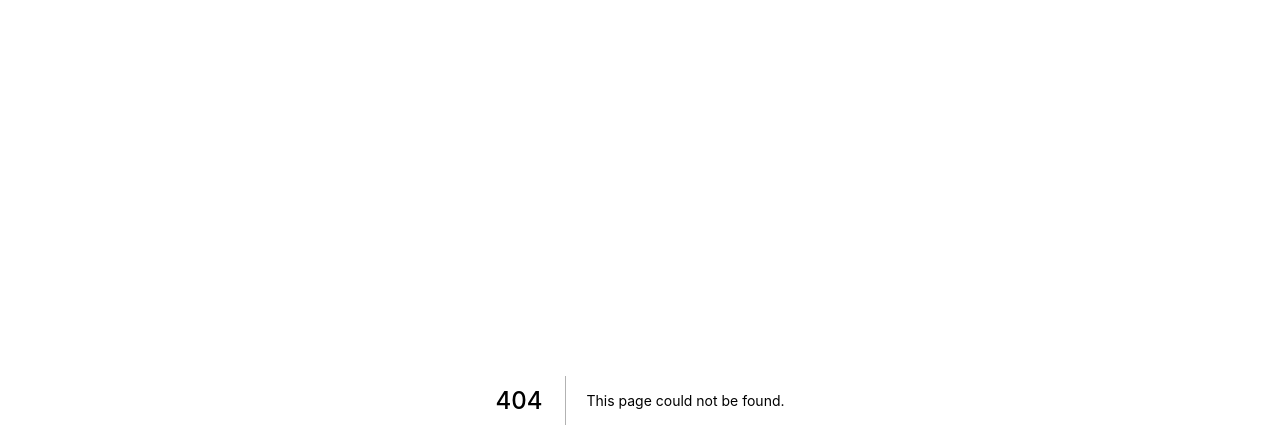
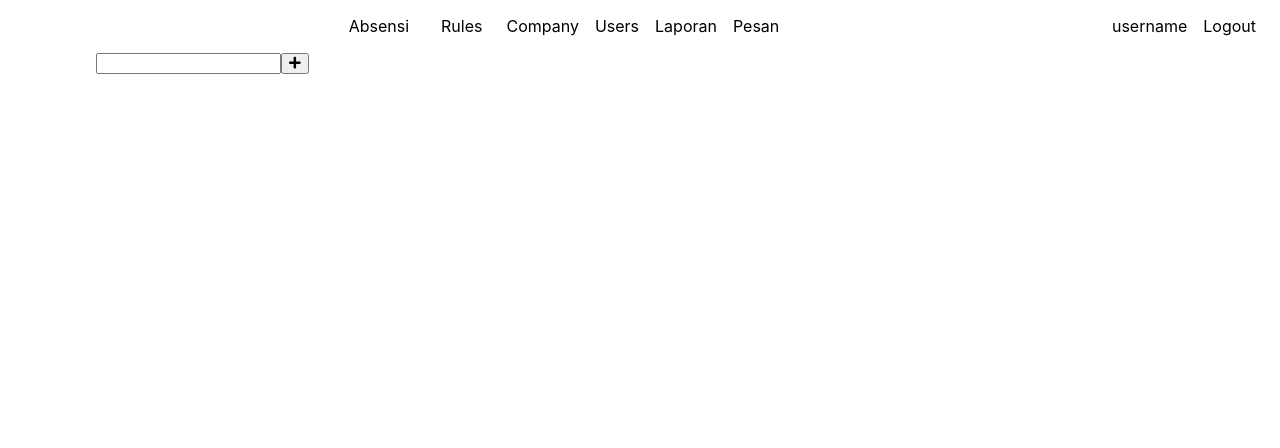
Before and after one commit to miridium-electrode/erp, a Next.js app in the folder web/: page /employees/attendance/hr/company/ranking in a window 1280 px wide. Before the commit this address had no page. Shown: the top 448 px of the page. Built offline with nearby package versions, Linux system fonts and the light colour scheme.

Commit message:
create placeholder ranking page, idk the layout

```diff
--- /dev/null
+++ b/web/pages/employees/attendance/hr/company/ranking.module.scss
@@ -0,0 +1,4 @@
+.field {
+	display: flex;
+	flex-direction: column;
+}
--- /dev/null
+++ b/web/pages/employees/attendance/hr/company/ranking.tsx
@@ -0,0 +1,31 @@
+import Background from '@components/background';
+import Navbar from '@components/navbar/employees/attendance/hr';
+import Container from '@components/container/employees/attendance/hr/company';
+import styles from './ranking.module.scss';
+
+import { FontAwesomeIcon } from "@fortawesome/react-fontawesome";
+import { faPlus } from "@fortawesome/free-solid-svg-icons";
+
+
+/**
+ * Ranking page of /employees/attendance/hr/rules
+ * @returns
+ */
+function Ranking(){
+	return (
+		<Background>
+			<Navbar/>
+			<Container>
+				<div className={styles.fields}>
+					<input type="text" />
+					<button>
+						<FontAwesomeIcon icon={faPlus} />
+					</button>
+				</div>
+			</Container>
+		</Background>
+	);
+}
+
+
+export default Ranking;
```
